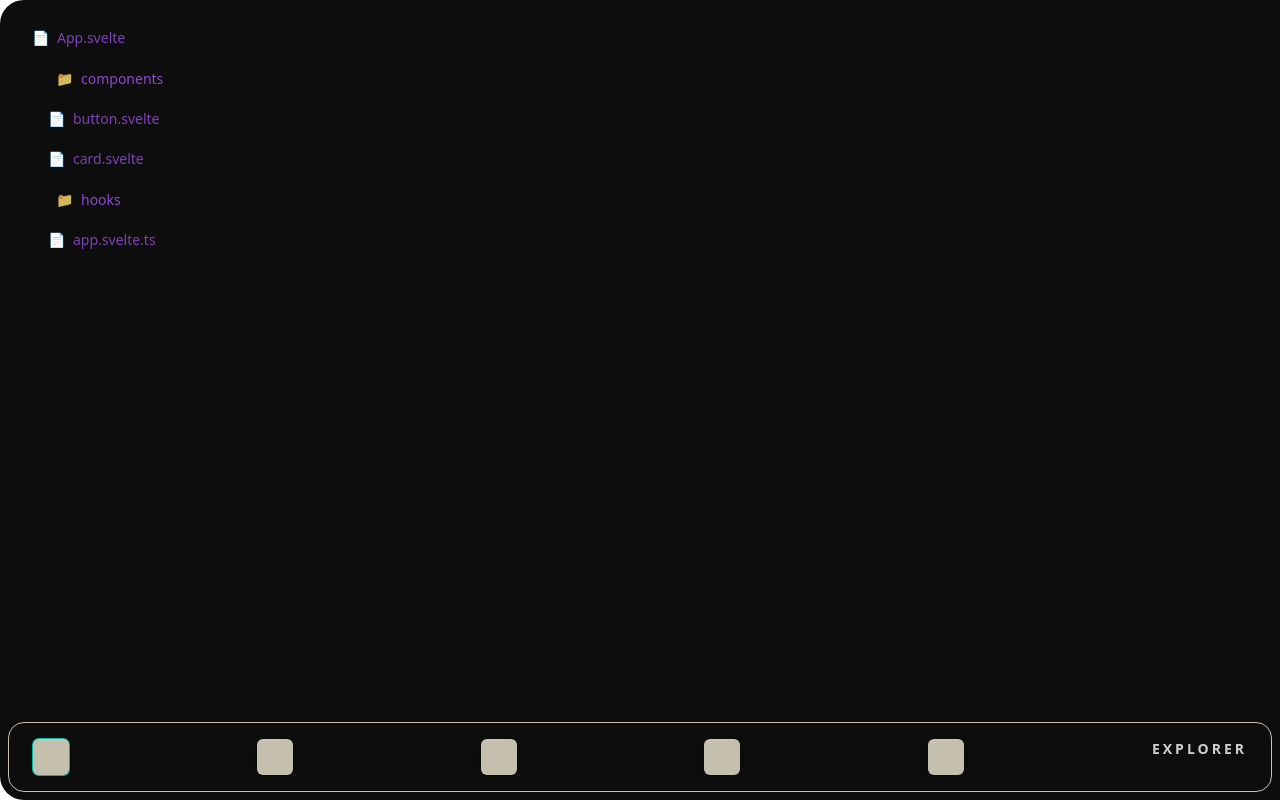
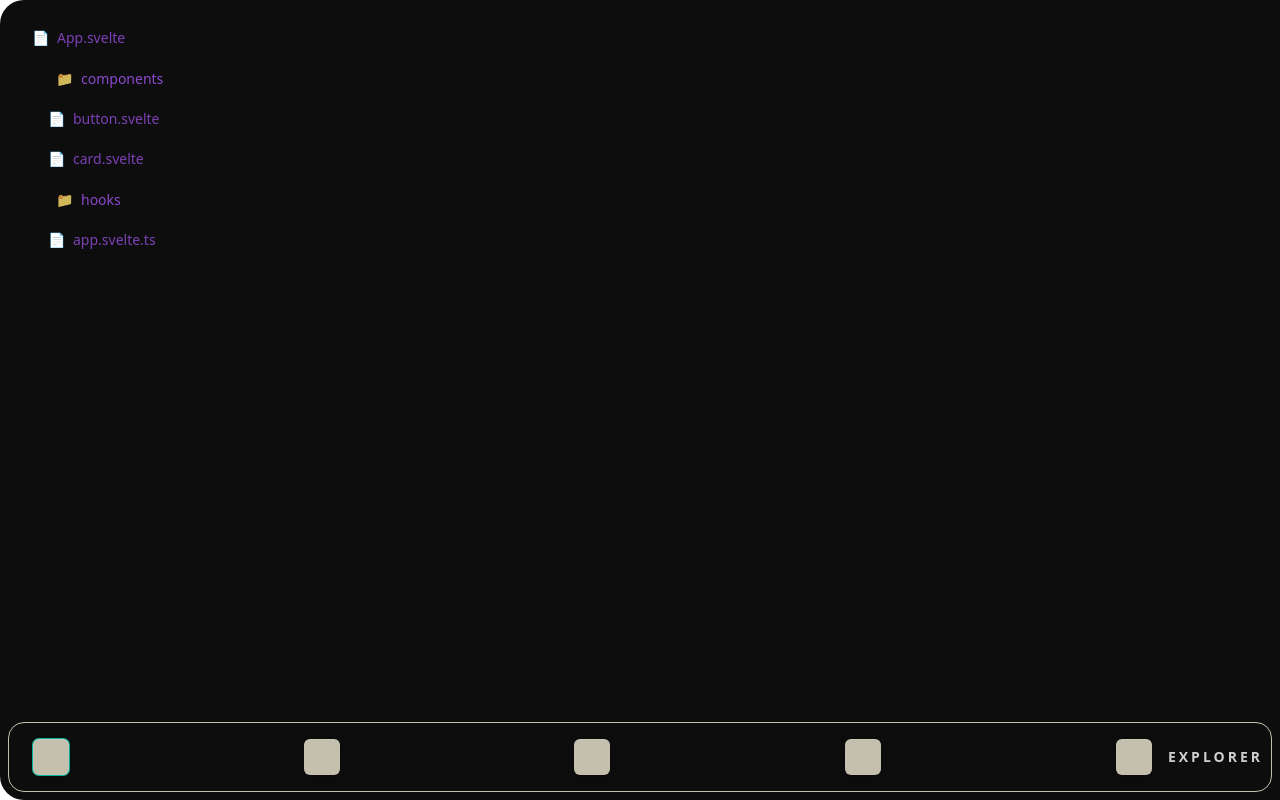
Before and after one commit to BNFLYD/WeztCode, a SvelteKit app in the folder frontend/: page / in a window 1280 px wide. Built offline with nearby package versions, Linux system fonts and the light colour scheme; some icons are missing.

Commit message:
simple 3

```diff
--- a/frontend/src/routes/+page.svelte
+++ b/frontend/src/routes/+page.svelte
@@ -173,16 +173,16 @@
     <div class="flex w-full justify-between px-4 py-2">
       {#each sections as section}
         <button
-          class="w-9 h-9 flex items-center justify-center rounded-md transition-all shadow-[inset_0_1px_0_rgba(255,255,255,0.10),0_2px_6px_rgba(0,0,0,0.25)] hover:shadow-[inset_0_1px_0_rgba(255,255,255,0.20),0_3px_8px_rgba(0,0,0,0.35)] active:shadow-[inset_0_4px_12px_rgba(0,0,0,0.55),inset_0_-1px_0_rgba(255,255,255,0.12)] hover:translate-y-[1px] active:translate-y-[3px] hover:bg-accent-detail/15 {activeSection === section.id ? 'bg-accent-detail text-back  hover:text-back ring-1 ring-accent/70 ring-offset-0 ring-offset-transparent' : 'bg-accent-detail text-back-deep hover:text-back-deep'}"
+          class="w-9 h-9 flex items-center justify-center rounded-md transition-all shadow-[inset_0_1px_0_rgba(255,255,255,0.10),0_2px_6px_rgba(0,0,0,0.25)] hover:shadow-[inset_0_1px_0_rgba(255,255,255,0.20),0_3px_8px_rgba(0,0,0,0.35)] active:shadow-[inset_0_4px_12px_rgba(0,0,0,0.55),inset_0_-1px_0_rgba(255,255,255,0.12)] hover:translate-y-[1px] active:translate-y-[3px] hover:bg-accent-detail/75 {activeSection === section.id ? 'bg-accent-detail text-back  hover:text-back ring-1 ring-accent/70 ring-offset-0 ring-offset-transparent' : 'bg-accent-detail text-back-deep hover:text-back-deep'}"
           on:click={() => (activeSection = section.id)}
           title={section.label}
         >
           <Icon icon={section.icon} class="w-5 h-5" />
         </button>
       {/each}
-      <span class="text-sm font-bold uppercase tracking-[3px] text-print">
-        {sections.find((s) => s.id === activeSection)?.label}
-      </span>
     </div>
+    <span class="bg-back-deep text-sm font-bold uppercase tracking-[3px] text-print">
+      {sections.find((s) => s.id === activeSection)?.label}
+    </span>
   </div>
 </div>
```
